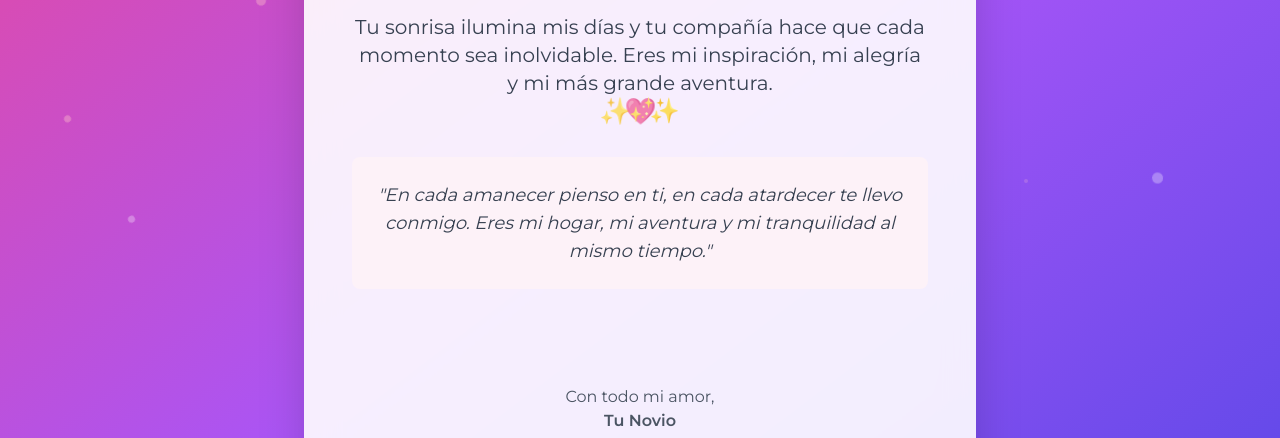
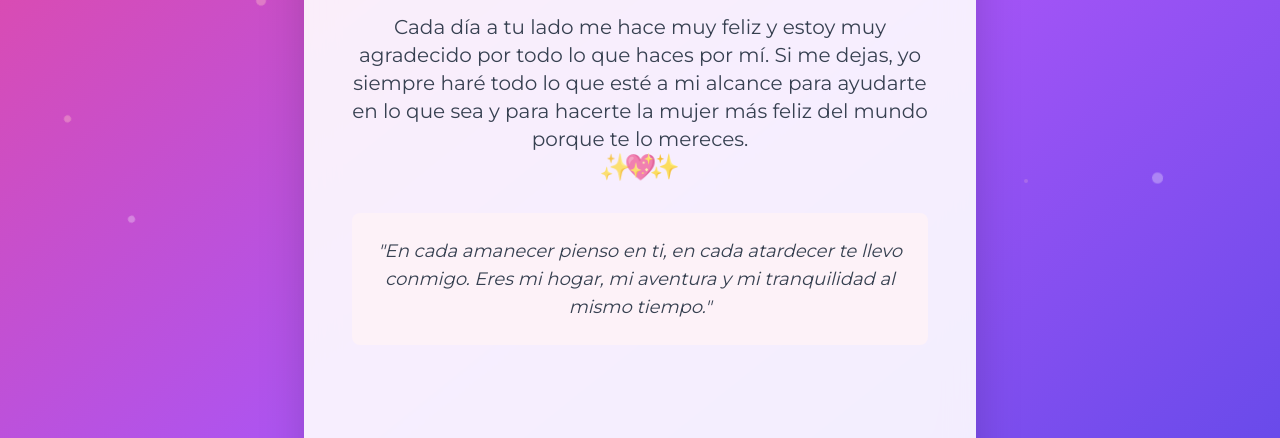
Before and after one commit to fpcanales/m-f, a plain HTML site: page index.html in a window 1280 px wide. Shown: the part 291-729 px from the top of the page. Drawn offline with nearby package versions, Linux system fonts and the light colour scheme.

Commit message:
Personalizar mensaje de amor con texto más emotivo

```diff
--- a/index.html
+++ b/index.html
@@ -208,7 +208,7 @@
         </p>
 
         <p class="text-lg md:text-xl text-gray-700 mb-8 fade-in-up delay-3">
-            Tu sonrisa ilumina mis días y tu compañía hace que cada momento sea inolvidable. Eres mi inspiración, mi alegría y mi más grande aventura.
+            Cada día a tu lado me hace muy feliz y estoy muy agradecido por todo lo que haces por mí. Si me dejas, yo siempre haré todo lo que esté a mi alcance para ayudarte en lo que sea y para hacerte la mujer más feliz del mundo porque te lo mereces.
             <br><span class="sparkle-emoji">✨</span><span class="sparkle-emoji" style="animation-delay: 0.3s;">💖</span><span class="sparkle-emoji" style="animation-delay: 0.6s;">✨</span>
         </p>
 
```
